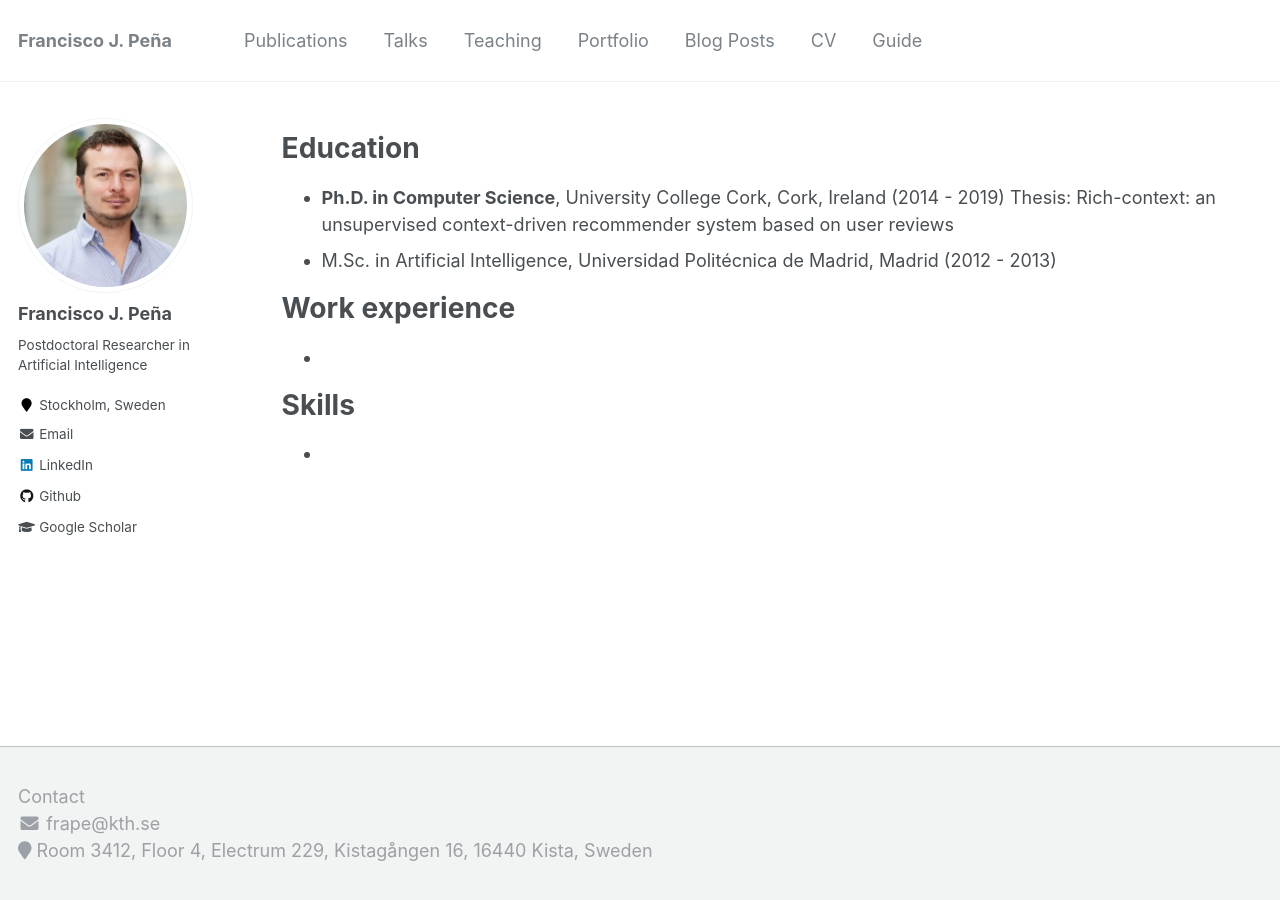
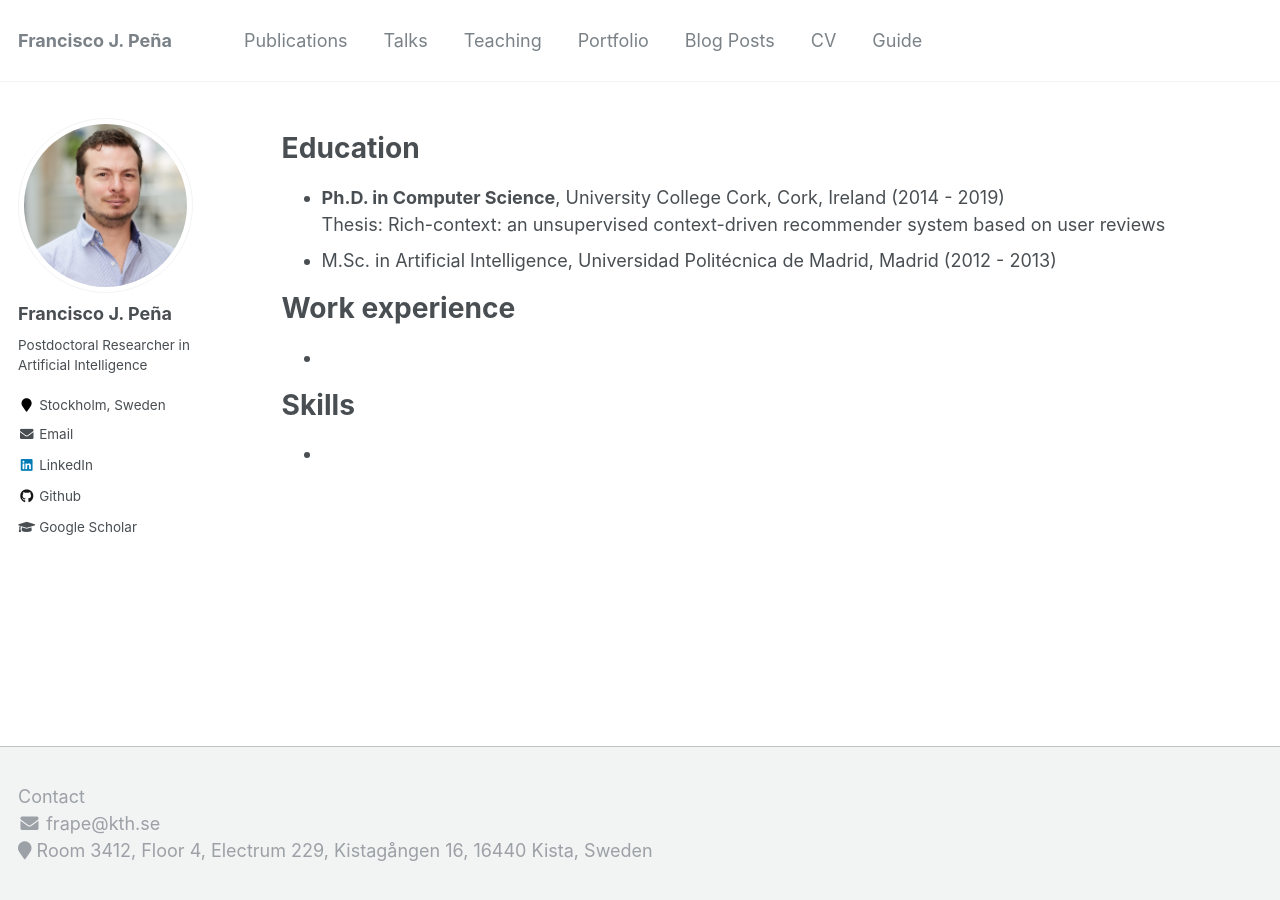
Before and after one commit to melqkiades/melqkiades.github.io, a Jekyll site: the page built from _pages/cv.md, in a window 1280 px wide. Built offline with Jekyll 4.4.1, drawn with Linux system fonts in a browser that asks for light colours.

Commit message:
Updated the CV page

```diff
--- a/_pages/cv.md
+++ b/_pages/cv.md
@@ -11,7 +11,7 @@ redirect_from:
 
 Education
 ======
-* **Ph.D. in Computer Science**, University College Cork, Cork, Ireland (2014 - 2019)
+* **Ph.D. in Computer Science**, University College Cork, Cork, Ireland (2014 - 2019)<br>
   Thesis: Rich-context: an unsupervised context-driven recommender system based on user reviews
 * M.Sc. in Artificial Intelligence, Universidad Politécnica de Madrid, Madrid (2012 - 2013)
 
```
